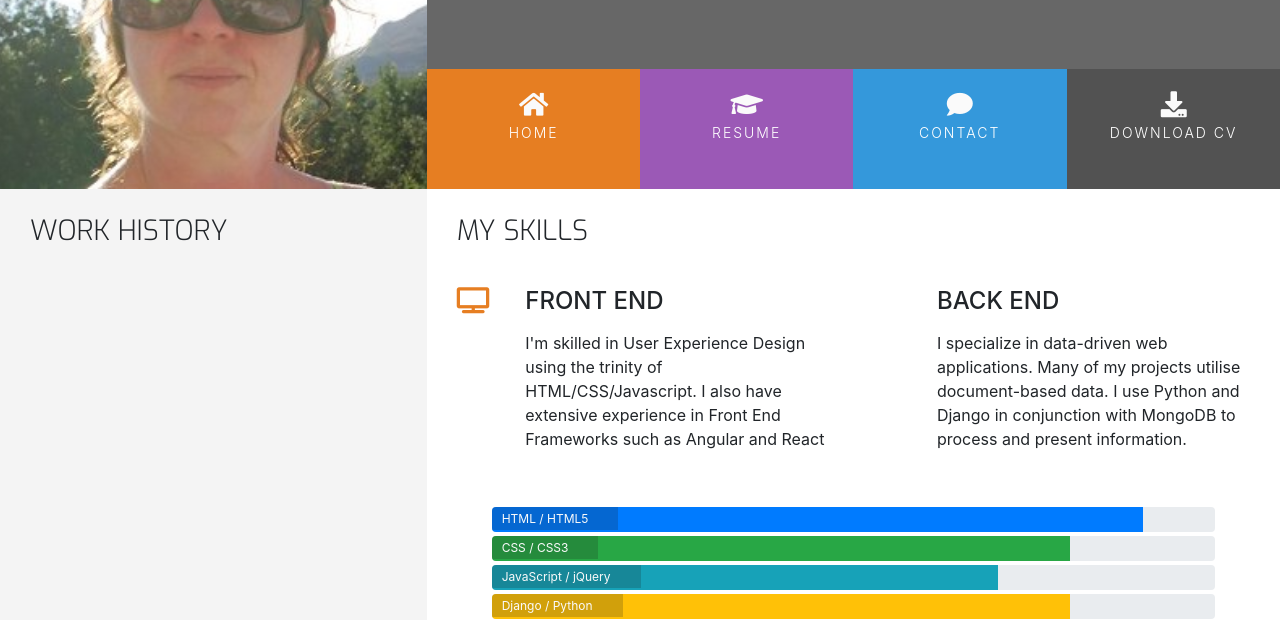
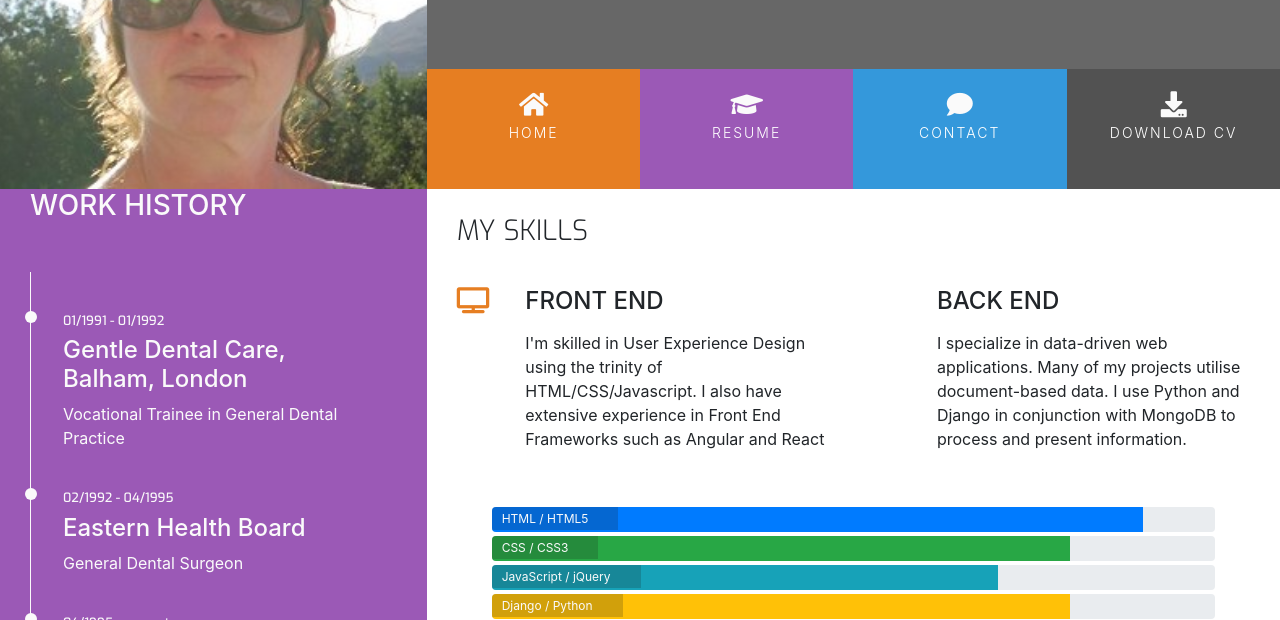
Before and after one commit to ConacBreslin/UCD-Resume, a plain HTML site: page resume.html in a window 1280 px wide. Shown: the part 180-800 px from the top of the page. Drawn offline with nearby package versions, Linux system fonts and the light colour scheme; some icons are missing.

Commit message:
add work timeline

```diff
--- a/assets/css/style.css
+++ b/assets/css/style.css
@@ -12,9 +12,12 @@
     background-color: #fff;
 }
 
-
 .bg-color-personal-info {
     background-color: #f4f4f4;
+}
+
+.bg-color-work-history {
+    background-color: #9b59b6;
 }
 .ui-menu-color-home{
     background-color: #e67e22;
@@ -278,3 +281,51 @@ footer {
 .progress-section {
     margin: 40px 20px;
 }
+
+/* ----------------------------------------Work History */
+
+.history-heading {
+    color: #fafafa;
+    margin-bottom: 50px;
+}
+
+.timeline-item {
+    padding: 4em 2em 0em 2em;
+    position: relative;
+    color: #fafafa;
+    border-left: 1px solid;
+}
+
+.timeline-item p {
+    padding: 0;
+    margin: 0;
+}
+
+.timeline-item:before {
+    content: attr(data-dates);
+    position: absolute;
+    left: 2.5em;
+    top: 3em;
+    display: block;
+    font-family: "Exo", sans-serif;
+    font-weight: 500;
+    font-size: 0.8em;
+    padding: 0;
+    margin: 0;
+}
+
+.timeline-item:after {
+    width: 12px;
+    height: 12px;
+    display: block;
+    top: 2.4em;
+    position: absolute;
+    left: -6px;
+    border-radius: 12px;
+    content: '';
+    background: #fafafa;
+}
+
+.history-items {
+    margin-bottom: 30px;
+}
--- a/resume.html
+++ b/resume.html
@@ -48,15 +48,34 @@
          </header>
    <section class="container-fluid">
         <div class="row">
-            <div class="col-md-4 bg-color-personal-info section-column">
+            <div class="col-md-4 bg-color-work-history section-column">
                 <div class="row">
                     <div class="col-12">
-                        <h3 class="section-heading uppercase">
+                        <h3 class="history-heading uppercase">
                             Work History
                         </h3>
                     </div>
                 </div>
+                <div class="history-items">
+                    <div class="timeline-item" data-dates="01/1991 - 01/1992">
+                        <h4>Gentle Dental Care, Balham, London</h4>
+                        <p>Vocational Trainee in General Dental Practice</p>
+                    </div>
+                    <div class="timeline-item" data-dates="02/1992 - 04/1995">
+                        <h4>Eastern Health Board</h4>
+                        <p>General Dental Surgeon</p>
+                    </div>
+                    <div class="timeline-item" data-dates="04/1995 - present">
+                        <h4>Health Services Executive</h4>
+                        <p>Senior Clinical Dental Surgeon (Special Care)</p>
+                    </div>
+                    <div class="timeline-item" data-dates="06/2011 - Present">
+                        <h4>Hooli Inc. Silicon Valley</h4>
+                        <p>Full Stack Web Developer</p>
+                    </div>
+                </div>
             </div>
+
             <div class="col-md-8 bg-color-three-reasons section-column">
                 <div class="row">
                     <div class="col">
```
